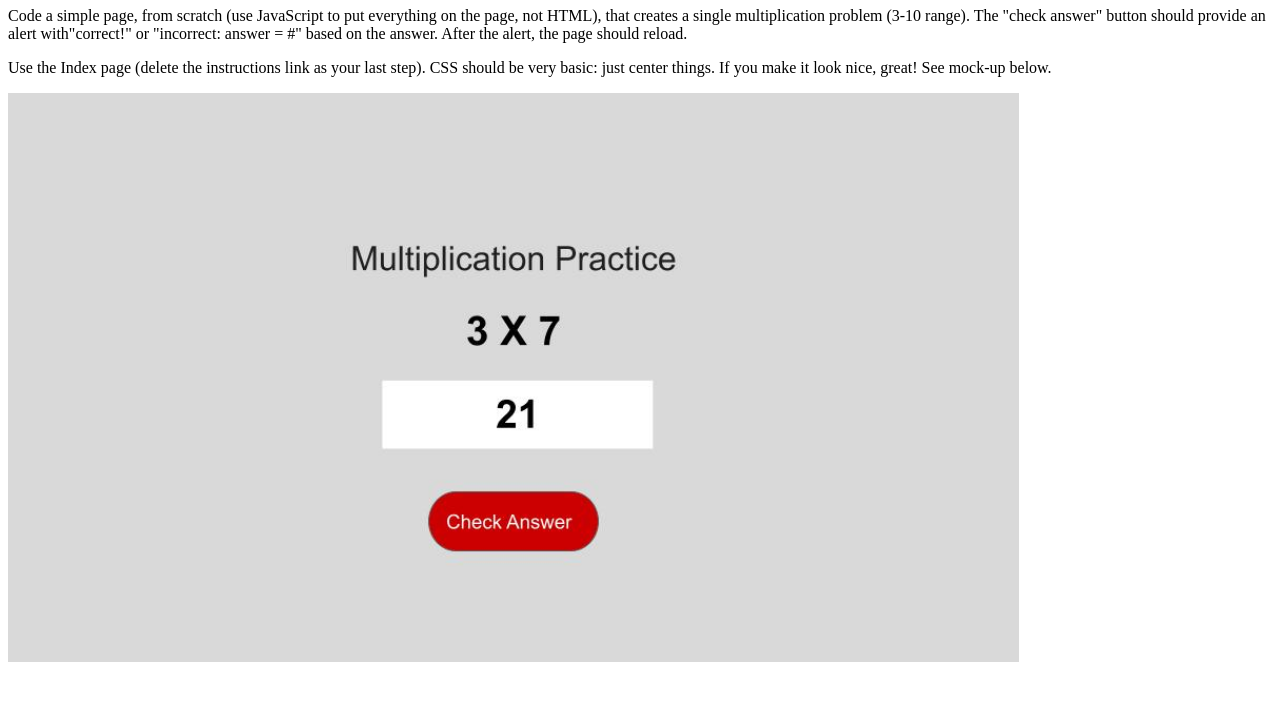
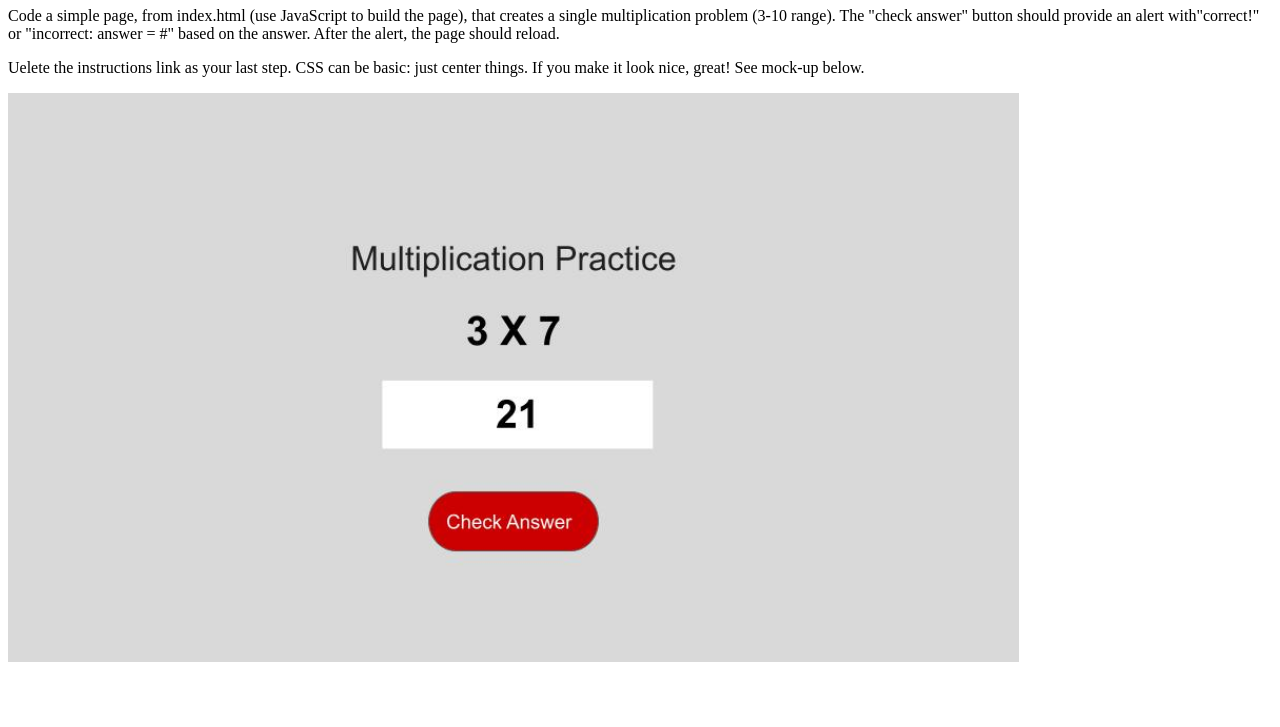
Before and after one commit to ChristopherSps/multiply, a plain HTML site: page instructions.html in a window 1280 px wide. Shown: the part 73-800 px from the top of the page. Drawn offline with Linux system fonts and the light colour scheme.

Commit message:
Update instructions.html

```diff
--- a/instructions.html
+++ b/instructions.html
@@ -10,8 +10,8 @@
 
 <body>
   <h1>Simple Multiplication</h1>
-  <p>Code a simple page, from scratch (use JavaScript to put everything on the page, not HTML), that creates a single multiplication problem (3-10 range). The "check answer" button should provide an alert with"correct!" or "incorrect: answer = #" based on the answer. After the alert, the page should reload. </p>
-  <p>Use the Index page (delete the instructions link as your last step). CSS should be very basic: just center things. If you make it look nice, great! See mock-up below.</p>
+  <p>Code a simple page, from index.html (use JavaScript to build the page), that creates a single multiplication problem (3-10 range). The "check answer" button should provide an alert with"correct!" or "incorrect: answer = #" based on the answer. After the alert, the page should reload. </p>
+  <p>Uelete the instructions link as your last step. CSS can be basic: just center things. If you make it look nice, great! See mock-up below.</p>
   <img src="multiply.jpg" width="80%">
   <script src="script.js"></script>
 </body>
```
